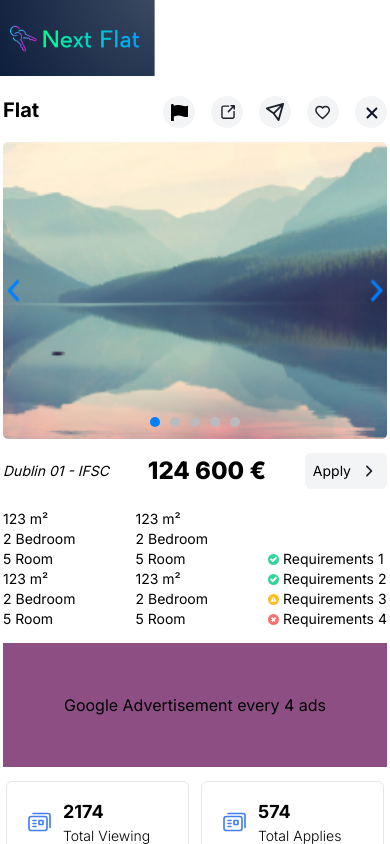
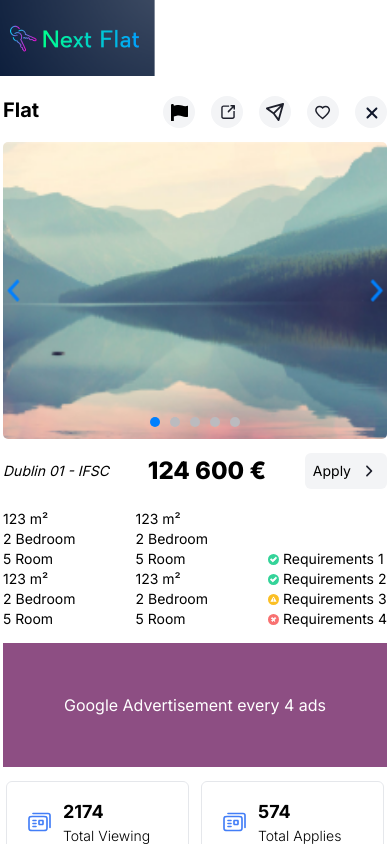
Before and after one commit to riajulpro/next-flat-rp, a Next.js app: page /details in a window 390 px wide. Built offline with nearby package versions, Linux system fonts and the light colour scheme.

Commit message:
Making reusable components

```diff
--- /dev/null
+++ b/src/app/(create-ad)/create-an-ad/page.tsx
@@ -0,0 +1,5 @@
+const CreateAnAd = () => {
+  return <div>Create an ad</div>;
+};
+
+export default CreateAnAd;
--- /dev/null
+++ b/src/app/(create-ad)/layout.tsx
@@ -0,0 +1,5 @@
+const CreateAnAdLayout = ({ children }: { children: React.ReactNode }) => {
+  return <div>{children}</div>;
+};
+
+export default CreateAnAdLayout;
--- a/src/app/(details)/details/page.tsx
+++ b/src/app/(details)/details/page.tsx
@@ -1,73 +1,11 @@
-import DetailsDescription from "@/components/shared/DetailsDescription";
-import DetailsImageContainer from "@/components/shared/DetailsImageContainer";
+import Details from "@/components/shared/Details";
 import GoogleMap from "@/components/shared/GoogleMap";
-import RatingLeftInfo from "@/components/shared/RatingLeftInfo";
-import RatingRightInfo from "@/components/shared/RatingRightInfo";
 import RenderLineChart from "@/components/shared/RenderLineChart";
-import { Paper } from "@/utils/icons/Icons";
-import { DetailsIcons } from "@/utils/mocks/DetailsIcons";
 
 const DetailsPage = () => {
   return (
     <div className="flex flex-col md:flex-row md:justify-center gap-[22px] overflow-y-auto mt-5">
-      <div className="lg:min-w-[622px] lg:max-w-[622px] h-full">
-        <div className="px-[3px]">
-          <div className="flex justify-between items-start">
-            <div className="text-xl font-bold">Flat</div>
-            <div className="flex items-center gap-4">
-              {DetailsIcons.map((item, idx) => (
-                <div
-                  key={idx}
-                  className="h-[32px] w-[32px] bg-gray-100 rounded-full center-vnh"
-                >
-                  {item.icon}
-                </div>
-              ))}
-            </div>
-          </div>
-          <div className="h-[297px] mt-[14px]">
-            <DetailsImageContainer />
-          </div>
-          <DetailsDescription />
-          <div className="h-[124px] px-[3px] bg-[#8D4E83] center-vnh">
-            Google Advertisement every 4 ads
-          </div>
-          <div className="mt-[14px] px-[3px] center-vnh grid grid-cols-2 gap-3">
-            <div className="flex items-center gap-3 border rounded-md px-5 py-4">
-              <Paper />
-              <div>
-                <h1 className="text-lg font-bold">2174</h1>
-                <p className="text-sm font-light">Total Viewing</p>
-              </div>
-            </div>
-            <div className="flex items-center gap-3 border rounded-md px-5 py-4">
-              <Paper />
-              <div>
-                <h1 className="text-lg font-bold">574</h1>
-                <p className="text-sm font-light">Total Applies</p>
-              </div>
-            </div>
-          </div>
-          <div className="mt-[14px] line-clamp-4">
-            Lorem ipsum dolor sit amet consectetur adipisicing elit. Cumque
-            distinctio laboriosam quasi cum obcaecati beatae, maiores
-            reprehenderit, non similique praesentium dignissimos asperiores
-            perferendis unde odit dolor. Et fugiat alias, aliquam dignissimos
-            autem commodi optio voluptates odit sapiente beatae incidunt iure
-            amet, nostrum quae placeat, eligendi cum cupiditate sunt! Nobis,
-            vero?
-          </div>
-          <div className="mt-[14px] grid grid-cols-12 bg-gray-100 p-1 mb-[76px] rounded">
-            <div className="col-span-5 border-r flex flex-col justify-between gap-2 p-3">
-              <RatingLeftInfo />
-            </div>
-            <div className="col-span-7 p-3">
-              <RatingRightInfo />
-            </div>
-          </div>
-          <div className="mt-[14px] font-semibold text-lg">Reviews</div>
-        </div>
-      </div>
+      <Details />
       {/* right side content */}
       <div className="lg:max-w-[746px] lg:min-w-[746px]">
         <div className="md:w-[746px] h-[500px] md:h-[929px]">
--- /dev/null
+++ b/src/components/shared/AdsCard.tsx
@@ -0,0 +1,13 @@
+const AdsCard = ({ text, height }: { text?: string; height?: string }) => {
+  return (
+    <div
+      className={`${
+        height ? height : "h-[124px]"
+      } px-[3px] bg-[#8D4E83] center-vnh text-white`}
+    >
+      {text}
+    </div>
+  );
+};
+
+export default AdsCard;
--- /dev/null
+++ b/src/components/shared/ApplyButton.tsx
@@ -0,0 +1,11 @@
+import { LeftArrow } from "@/utils/icons/Icons";
+
+const ApplyButton = () => {
+  return (
+    <button className="bg-gray-100 rounded-md p-2 flex items-center justify-center gap-2">
+      Apply <LeftArrow />
+    </button>
+  );
+};
+
+export default ApplyButton;
--- /dev/null
+++ b/src/components/shared/DataCard.tsx
@@ -0,0 +1,21 @@
+import { Paper } from "@/utils/icons/Icons";
+
+const DataCard = ({
+  title,
+  subTitle,
+}: {
+  title?: string;
+  subTitle?: string;
+}) => {
+  return (
+    <div className="flex items-center gap-3 border rounded-md px-5 py-4">
+      <Paper />
+      <div>
+        <h1 className="text-lg font-bold">{title}</h1>
+        <p className="text-sm font-light">{subTitle}</p>
+      </div>
+    </div>
+  );
+};
+
+export default DataCard;
--- /dev/null
+++ b/src/components/shared/Details.tsx
@@ -0,0 +1,51 @@
+import React from "react";
+import RatingLeftInfo from "./RatingLeftInfo";
+import RatingRightInfo from "./RatingRightInfo";
+import { Paper } from "@/utils/icons/Icons";
+import DetailsDescription from "./DetailsDescription";
+import DetailsImageContainer from "./DetailsImageContainer";
+import DetailsTopSection from "./DetailsTopSection";
+import DataCard from "./DataCard";
+import AdsCard from "./AdsCard";
+
+const Details = ({ width }: { width?: string }) => {
+  return (
+    <div
+      className={`${
+        width ? `lg:${width}` : "lg:min-w-[622px]"
+      } lg:max-w-[622px] h-full`}
+    >
+      <div className="px-[3px]">
+        <DetailsTopSection />
+        <div className="h-[297px] mt-[14px]">
+          <DetailsImageContainer />
+        </div>
+        <DetailsDescription />
+        <AdsCard text="Google Advertisement every 4 ads" />
+        <div className="mt-[14px] px-[3px] center-vnh grid grid-cols-2 gap-3">
+          <DataCard title="2174" subTitle="Total Viewing" />
+          <DataCard title="574" subTitle="Total Applies" />
+        </div>
+        <div className="mt-[14px] line-clamp-4">
+          Lorem ipsum dolor sit amet consectetur adipisicing elit. Cumque
+          distinctio laboriosam quasi cum obcaecati beatae, maiores
+          reprehenderit, non similique praesentium dignissimos asperiores
+          perferendis unde odit dolor. Et fugiat alias, aliquam dignissimos
+          autem commodi optio voluptates odit sapiente beatae incidunt iure
+          amet, nostrum quae placeat, eligendi cum cupiditate sunt! Nobis, vero?
+        </div>
+        <div className="mt-[14px] grid grid-cols-12 bg-gray-100 p-1 mb-[76px] rounded">
+          <div className="col-span-5 border-r flex flex-col justify-between gap-2 p-3">
+            <RatingLeftInfo />
+          </div>
+          <div className="col-span-7 p-3">
+            <RatingRightInfo />
+          </div>
+        </div>
+        <div className="mt-[14px] font-semibold text-lg">Reviews</div>
+      </div>
+    </div>
+  );
+};
+
+export default Details;
--- a/src/components/shared/DetailsDescription.tsx
+++ b/src/components/shared/DetailsDescription.tsx
@@ -1,4 +1,6 @@
 import { LeftArrow, TikMark, WarningIcon, Wrong } from "@/utils/icons/Icons";
+import Requirements from "./Requirements";
+import ApplyButton from "./ApplyButton";
 
 const DetailsDescription = () => {
   return (
@@ -6,9 +8,7 @@ const DetailsDescription = () => {
       <div className="flex justify-between items-center mb-5">
         <div className="italic">Dublin 01 - IFSC</div>
         <div className="font-extrabold text-2xl">124 600 €</div>
-        <button className="bg-gray-100 rounded-md p-2 flex items-center justify-center gap-2">
-          Apply <LeftArrow />
-        </button>
+        <ApplyButton />
       </div>
       <div className="flex justify-between items-stretch">
         <div className="self-start">
@@ -27,20 +27,7 @@ const DetailsDescription = () => {
           <p>2 Bedroom</p>
           <p>5 Room</p>
         </div>
-        <div className="self-end">
-          <p className="flex gap-1 items-center">
-            <TikMark /> Requirements 1
-          </p>
-          <p className="flex gap-1 items-center">
-            <TikMark /> Requirements 2
-          </p>
-          <p className="flex gap-1 items-center">
-            <WarningIcon /> Requirements 3
-          </p>
-          <p className="flex gap-1 items-center">
-            <Wrong /> Requirements 4
-          </p>
-        </div>
+        <Requirements className="self-end" />
       </div>
     </div>
   );
--- /dev/null
+++ b/src/components/shared/DetailsTopSection.tsx
@@ -0,0 +1,21 @@
+import { DetailsIcons } from "@/utils/mocks/DetailsIcons";
+
+const DetailsTopSection = () => {
+  return (
+    <div className="flex justify-between items-start">
+      <div className="text-xl font-bold">Flat</div>
+      <div className="flex items-center gap-4">
+        {DetailsIcons.map((item, idx) => (
+          <div
+            key={idx}
+            className="h-[32px] w-[32px] bg-gray-100 rounded-full center-vnh"
+          >
+            {item.icon}
+          </div>
+        ))}
+      </div>
+    </div>
+  );
+};
+
+export default DetailsTopSection;
--- /dev/null
+++ b/src/components/shared/Requirements.tsx
@@ -0,0 +1,22 @@
+import { TikMark, WarningIcon, Wrong } from "@/utils/icons/Icons";
+
+const Requirements = ({ className }: { className?: string }) => {
+  return (
+    <div className={className}>
+      <p className="flex gap-1 items-center">
+        <TikMark /> Requirements 1
+      </p>
+      <p className="flex gap-1 items-center">
+        <TikMark /> Requirements 2
+      </p>
+      <p className="flex gap-1 items-center">
+        <WarningIcon /> Requirements 3
+      </p>
+      <p className="flex gap-1 items-center">
+        <Wrong /> Requirements 4
+      </p>
+    </div>
+  );
+};
+
+export default Requirements;
```
